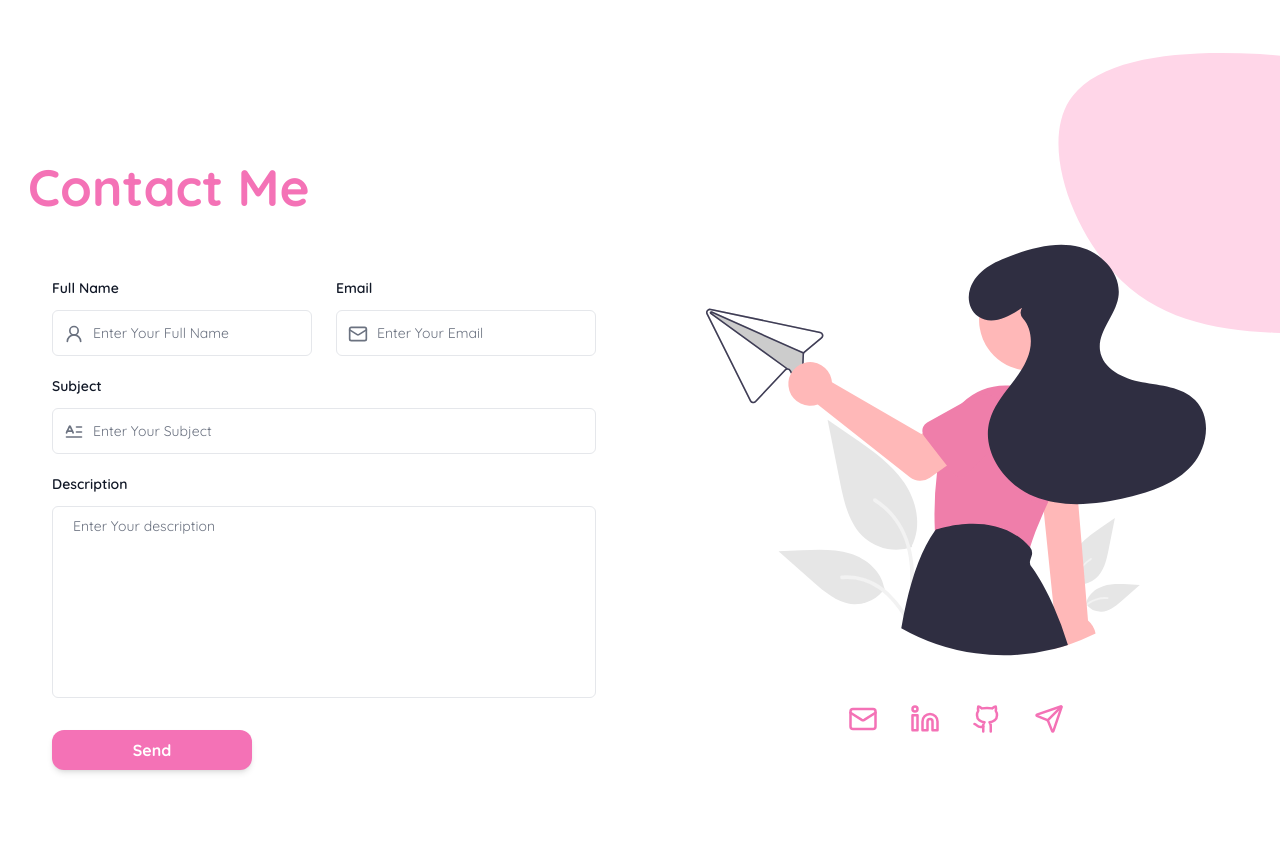
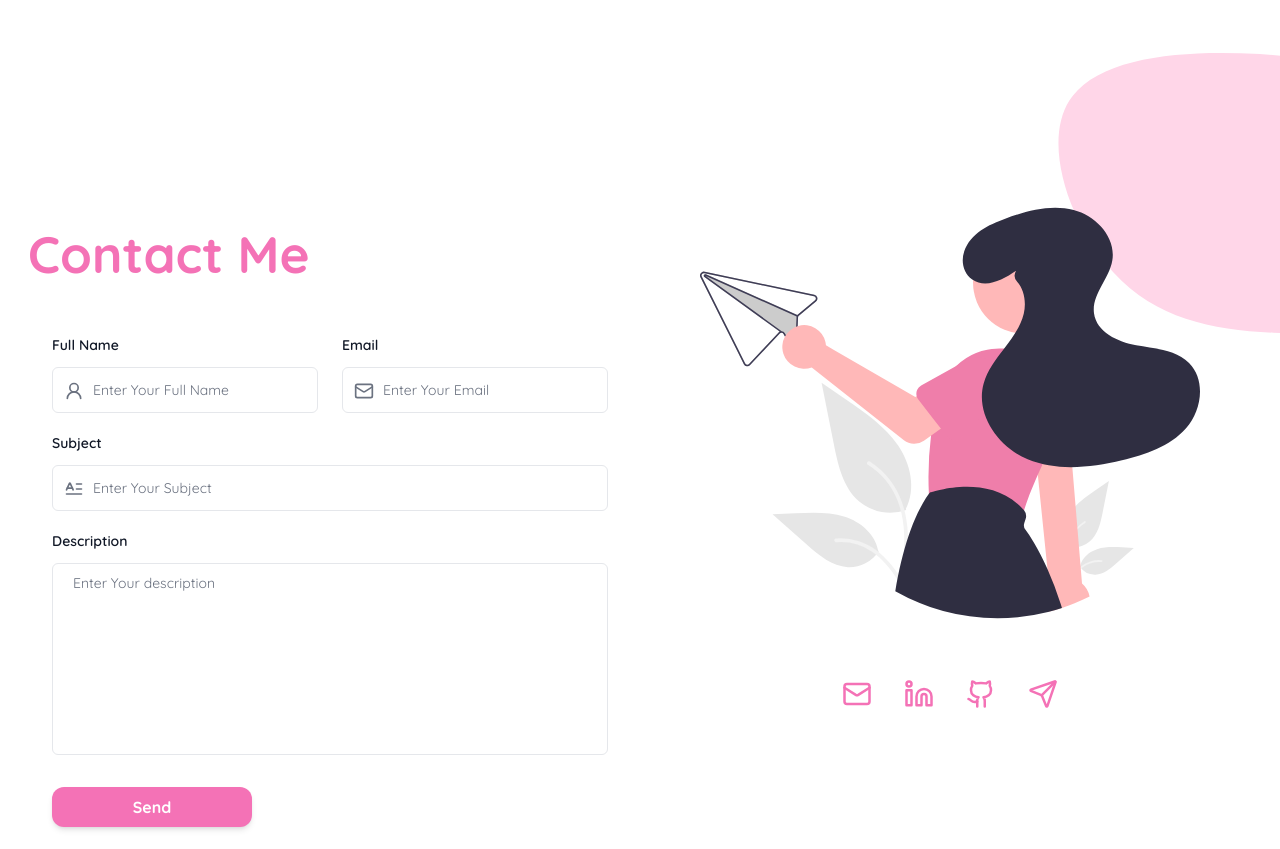
Before and after one commit to FtADev/Portfolio, a Next.js app: page / in a window 1280 px wide. Shown: the part 2700-3549 px from the top of the page. Before the commit the page ends 3511 px from the top, so only its background shows below. Built offline with nearby package versions, Linux system fonts and the light colour scheme.

Commit message:
animation for contact

```diff
--- a/app/components/network-cv.tsx
+++ b/app/components/network-cv.tsx
@@ -1,36 +1,44 @@
-import React from "react";
+"use client";
+import React, { ReactNode } from "react";
 import { Github, Linkedin, Mail, Send } from "lucide-react";
 import Link from "next/link";
+import { motion } from "framer-motion";
 
-const NetworkCV = () => {
-  const socialNetworks = [
-    {
-      url: "mailto:akhlaghi.fatemeh@gmail.com",
-      icon: <Mail size={30}/>,
+interface NetworkProps {
+  index: number;
+  url: string;
+  icon: ReactNode;
+}
+
+const NetworkCV = ({ index, url, icon }: NetworkProps) => {
+  const varient = {
+    hidden: { opacity: 0, x: 100 },
+    visible: {
+      opacity: 1,
+      x: 0,
+      transition: {
+        ease: "easeOut",
+        duration: 0.75,
+        delay: 0.5 * index + 0.7,
+      },
     },
-    {
-      url: "https://linkedin.com/in/fatemeh-akhlaghi",
-      icon: <Linkedin size={30}/>,
-    },
-    {
-      url: "https://github.com/ftadev",
-      icon: <Github size={30} />,
-    },
-    {
-      url: "https://t.me/ftadev",
-      icon: <Send size={30}/>,
-    },
-  ];
+  };
 
   return (
-      <div className="flex mx-auto gap-8">
-        {socialNetworks.map((item, index) => (
-          <Link key={index} href={item.url} className="text-bgPink hover:scale-125 transition-all duration-150">
-            {item.icon}
-          </Link>
-        ))}
-      </div>
-
+    <motion.div
+      initial="hidden"
+      whileInView="visible"
+      variants={varient}
+      viewport={{ once: true }}
+      className=""
+    >
+      <Link
+        href={url}
+        className="text-bgPink hover:scale-125 transition-all duration-150"
+      >
+        {icon}
+      </Link>
+    </motion.div>
   );
 };
 
--- a/app/sections/contact.tsx
+++ b/app/sections/contact.tsx
@@ -7,9 +7,12 @@ import { zodResolver } from "@hookform/resolvers/zod";
 import { useForm } from "react-hook-form";
 import {
   ArrowRight,
+  Github,
   KeyRoundIcon,
   LetterText,
+  Linkedin,
   Mail,
+  Send,
   UserRound,
 } from "lucide-react";
 import InputField from "../components/input";
@@ -28,6 +31,25 @@ export type LoginFormData = z.infer<typeof loginSchema>;
 
 const ContactSection = () => {
   const shapeColor = "#FFD6E8";
+
+  const socialNetworks = [
+    {
+      url: "mailto:akhlaghi.fatemeh@gmail.com",
+      icon: <Mail size={30} />,
+    },
+    {
+      url: "https://linkedin.com/in/fatemeh-akhlaghi",
+      icon: <Linkedin size={30} />,
+    },
+    {
+      url: "https://github.com/ftadev",
+      icon: <Github size={30} />,
+    },
+    {
+      url: "https://t.me/ftadev",
+      icon: <Send size={30} />,
+    },
+  ];
 
   const titleVarient = {
     hidden: { opacity: 0, y: 100 },
@@ -83,7 +105,7 @@ const ContactSection = () => {
   return (
     <section
       id="contact"
-      className="relative w-full h-full grid grid-cols-1 md:grid-cols-2 min-h-screen items-center justify-center mx-auto max-w-7xl px-4 pt-28 gap-10"
+      className="relative w-full h-full min-h-screen items-center justify-center mx-auto max-w-7xl px-4 pt-28 gap-10"
     >
       <LiquidShape
         color={shapeColor}
@@ -92,24 +114,26 @@ const ContactSection = () => {
         width="600px"
       />
 
-      <div className="flex flex-col md:w-2/3 gap-8 z-10 text-center md:text-start min-w-full">
+      <div className="grid grid-rows-4 grid-cols-1 md:grid-cols-2 w-full h-full gap-4">
+        {/* Title */}
         <motion.div
           initial="hidden"
           whileInView="visible"
           variants={titleVarient}
           viewport={{ once: true }}
-          className="z-10"
+          className="row-span-1 z-10 relative"
         >
-          <span className="text-bgPink font-bold [font-size:_clamp(2rem,4vw,3.5rem)]">
+          <span className="absolute bottom-0 left-0 right-0  text-bgPink font-bold [font-size:_clamp(2rem,4vw,3.5rem)] text-center md:text-start">
             Contact Me
           </span>
         </motion.div>
+        {/* Image */}
         <motion.div
           initial="hidden"
           whileInView="visible"
-          variants={titleVarient}
+          variants={imageVarient}
           viewport={{ once: true }}
-          className="md:hidden block relative md:w-[500px] md:h-[500px] w-[300px] h-[300px] mx-auto"
+          className="row-span-3 relative md:w-[500px] md:h-[500px] w-[300px] h-[300px] mx-auto md:mt-10"
         >
           <Image
             className="absolute md:w-[500px] md:h-[500px] w-[300px] h-[300px] right-0"
@@ -119,13 +143,15 @@ const ContactSection = () => {
             height={100}
           />
         </motion.div>
+
+        {/* Form */}
         <motion.form
           initial="hidden"
           whileInView="visible"
           variants={formVarient}
           viewport={{ once: true }}
           onSubmit={handleSubmit(onSubmit)}
-          className="space-y-3 overflow-hidden items-center justify-center flex"
+          className="row-span-3 space-y-3 overflow-hidden items-center justify-center flex"
         >
           <div className="flex-1 rounded-lg px-6 pb-4">
             <div className="w-full">
@@ -173,18 +199,18 @@ const ContactSection = () => {
             </button>
           </div>
         </motion.form>
-      </div>
-      <div className="flex flex-col gap-1 z-10">
-        <div className="hidden md:block relative md:w-[500px] md:h-[500px] w-[300px] h-[300px] mx-auto">
-          <Image
-            className="absolute md:w-[500px] md:h-[500px] w-[300px] h-[300px] right-0"
-            src="/contact.svg"
-            alt="about"
-            width={100}
-            height={100}
-          />
+
+        {/* Network */}
+        <div className="row-span-1 flex mx-auto gap-8">
+          {socialNetworks.map((item, index) => (
+            <NetworkCV
+              key={index}
+              index={index}
+              url={item.url}
+              icon={item.icon}
+            />
+          ))}
         </div>
-        <NetworkCV />
       </div>
     </section>
   );
```
